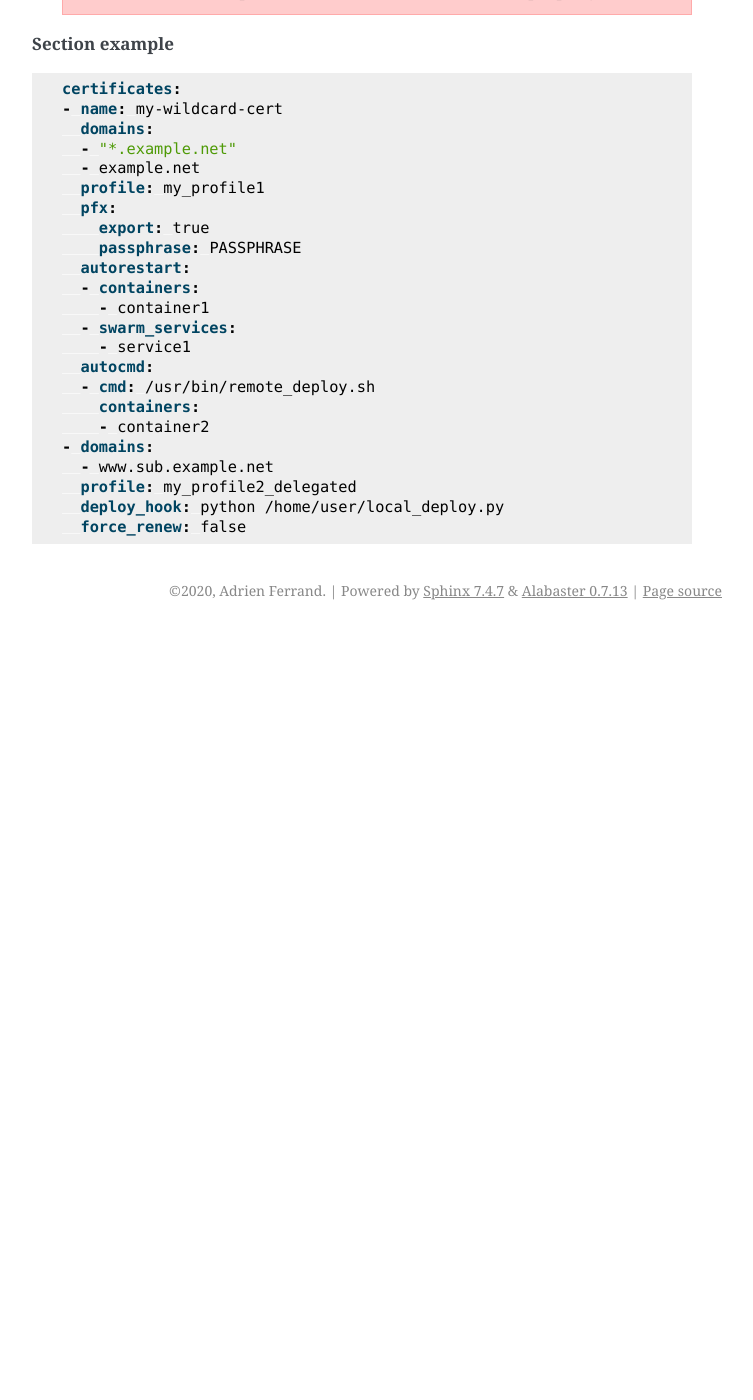
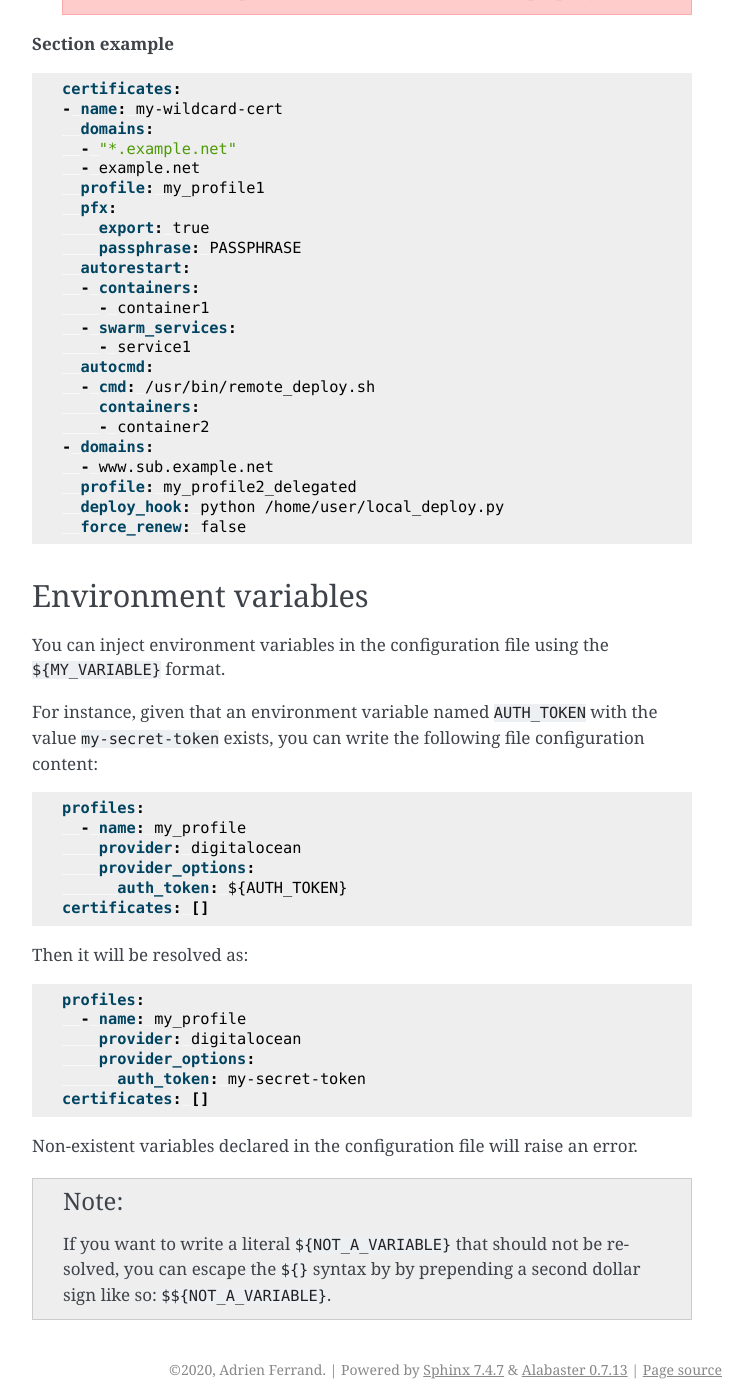
Before and after one commit to adferrand/dnsrobocert, a Sphinx documentation site: the page built from docs/configuration_reference.rst, in a window 1280 px wide and 1400 px high, scrolled down 8084 px. Shown: the whole window, without its empty margins (388-1141 px from the left). Built offline with Sphinx 7.4.7, drawn with Linux system fonts in a browser that asks for light colours; before the commit the page ends 8714 px from its top, so only the background shows below that; some of the changed text lies outside the part shown.

Commit message:
Documentation

```diff
--- a/docs/configuration_reference.rst
+++ b/docs/configuration_reference.rst
@@ -367,5 +367,40 @@ be defined in each relevant certificate configuration.
       force_renew: false
 
 
+Environment variables
+=====================
+
+You can inject environment variables in the configuration file using the ``${MY_VARIABLE}`` format.
+
+For instance, given that an environment variable named ``AUTH_TOKEN`` with the value ``my-secret-token`` exists,
+you can write the following file configuration content:
+
+.. code-block:: yaml
+
+    profiles:
+      - name: my_profile
+        provider: digitalocean
+        provider_options:
+          auth_token: ${AUTH_TOKEN}
+    certificates: []
+
+Then it will be resolved as:
+
+.. code-block:: yaml
+
+    profiles:
+      - name: my_profile
+        provider: digitalocean
+        provider_options:
+          auth_token: my-secret-token
+    certificates: []
+
+Non-existent variables declared in the configuration file will raise an error.
+
+.. note::
+
+    If you want to write a literal ``${NOT_A_VARIABLE}`` that should not be resolved, you can escape the ``${}``
+    syntax by by prepending a second dollar sign like so: ``$${NOT_A_VARIABLE}``.
+
 .. _GitHub: https://raw.githubusercontent.com/adferrand/docker-letsencrypt-dns/master/src/dnsrobocert/schema.yml
 .. _Lexicon Providers configuration reference: https://dnsrobocert.readthedocs.io/en/latest/lexicon_providers_config.html
```
Also changed, not shown: CHANGELOG.md (+2 -0 lines).
